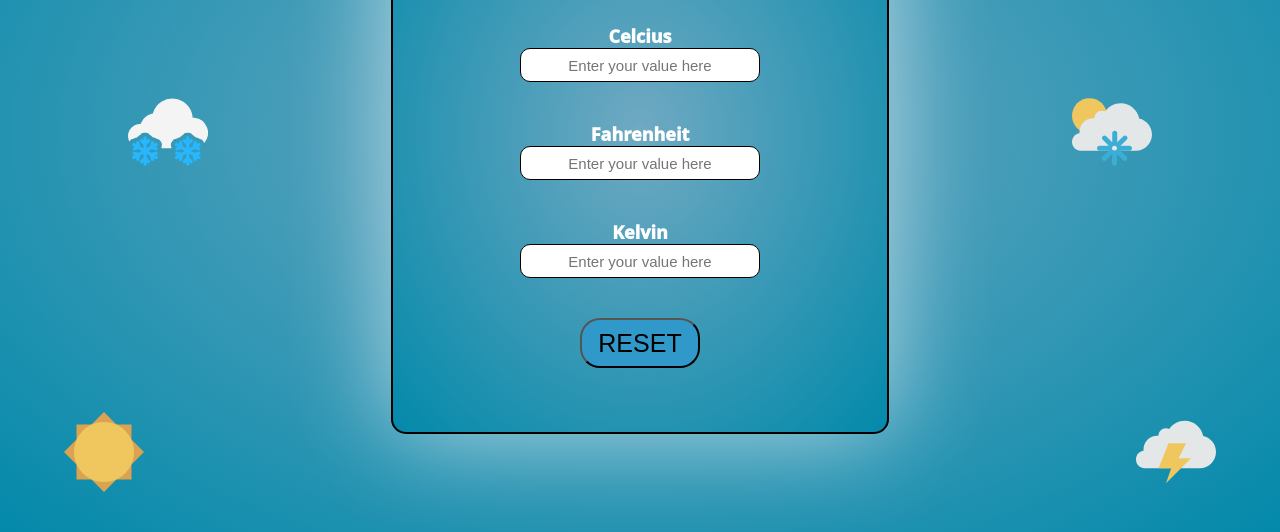
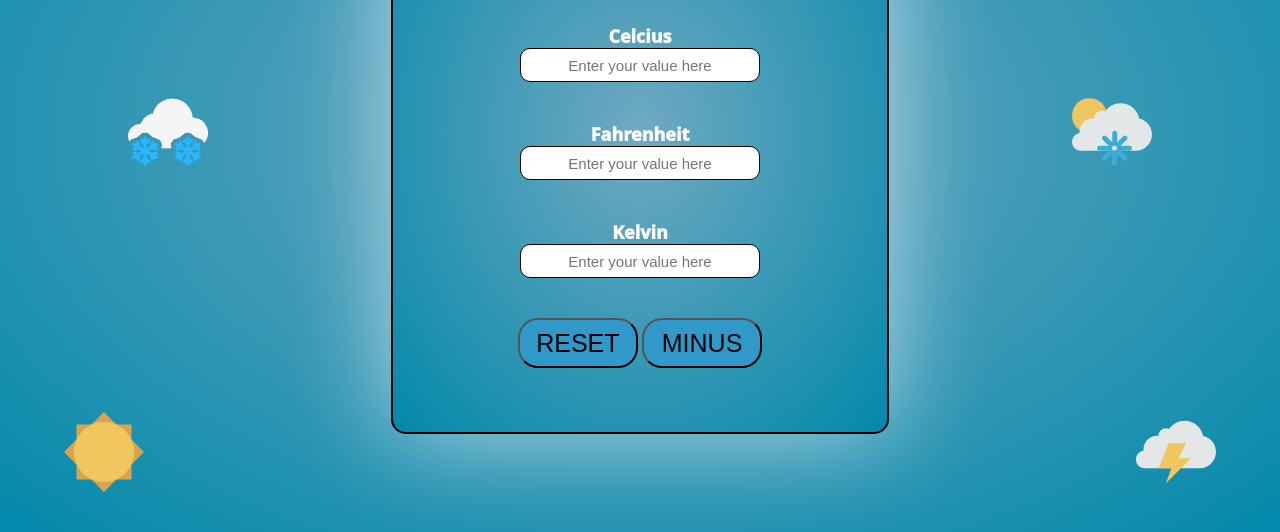
Before and after one commit to sid346184/TemperatureConverter, a plain HTML site: page index.html in a window 1280 px wide. Shown: the part 268-800 px from the top of the page. Drawn offline with Linux system fonts and the light colour scheme.

Commit message:
Update index.html

```diff
--- a/index.html
+++ b/index.html
@@ -6,7 +6,6 @@
     <title>Temperature Converter</title>
 
     <link rel="stylesheet" href="index.css">
-
 </head>
 <body>
     <img id="rain" src="cloudy-rainy-svgrepo-com.svg" alt="img">
@@ -24,7 +23,8 @@
          <input id="fahrenheit" class="inp" type="text" placeholder="Enter your value here">
          <div class="label">Kelvin</div>
          <input id="kelvin" class="inp" type="text" placeholder="Enter your value here">
-         <button id="button">RESET</button>
+         <div><button id="button">RESET</button>
+         <button id="minus"> MINUS</button></div>
         </div>
     </div>
     <script src="index.js"></script>
```
